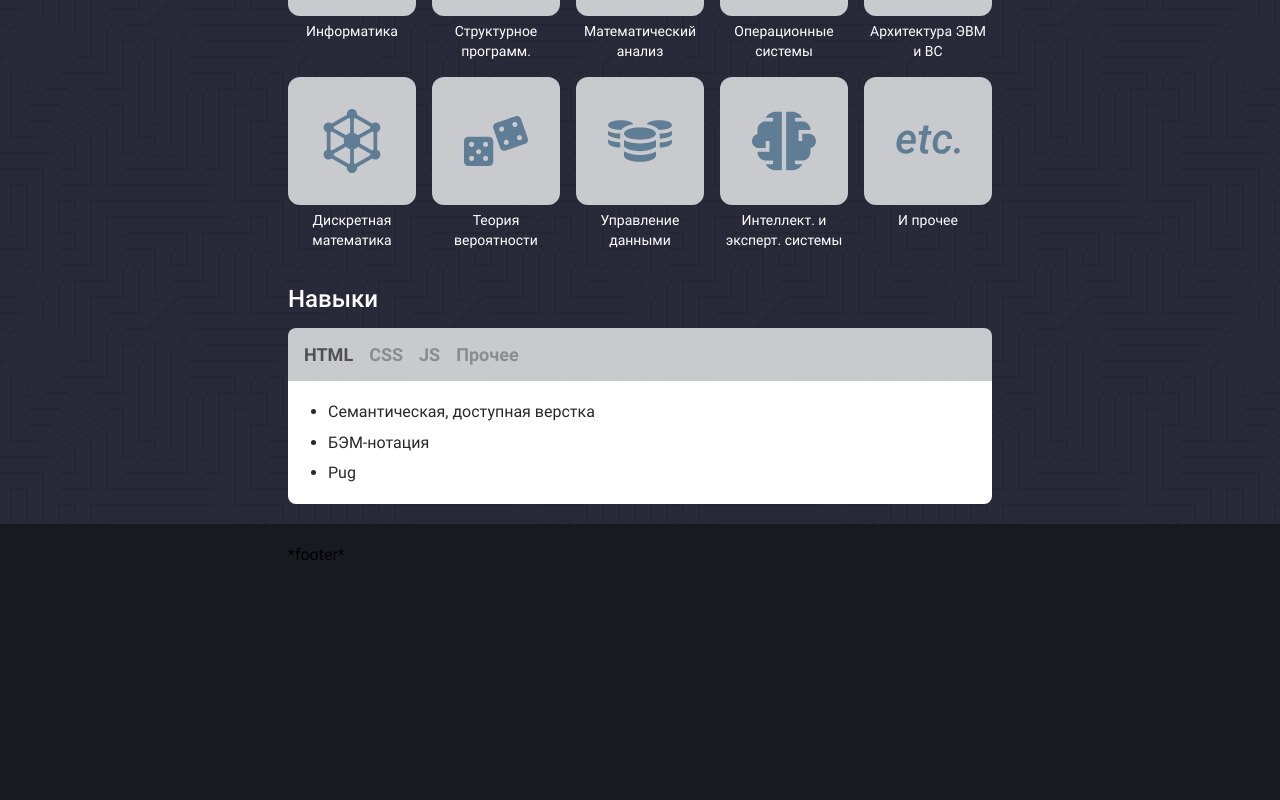
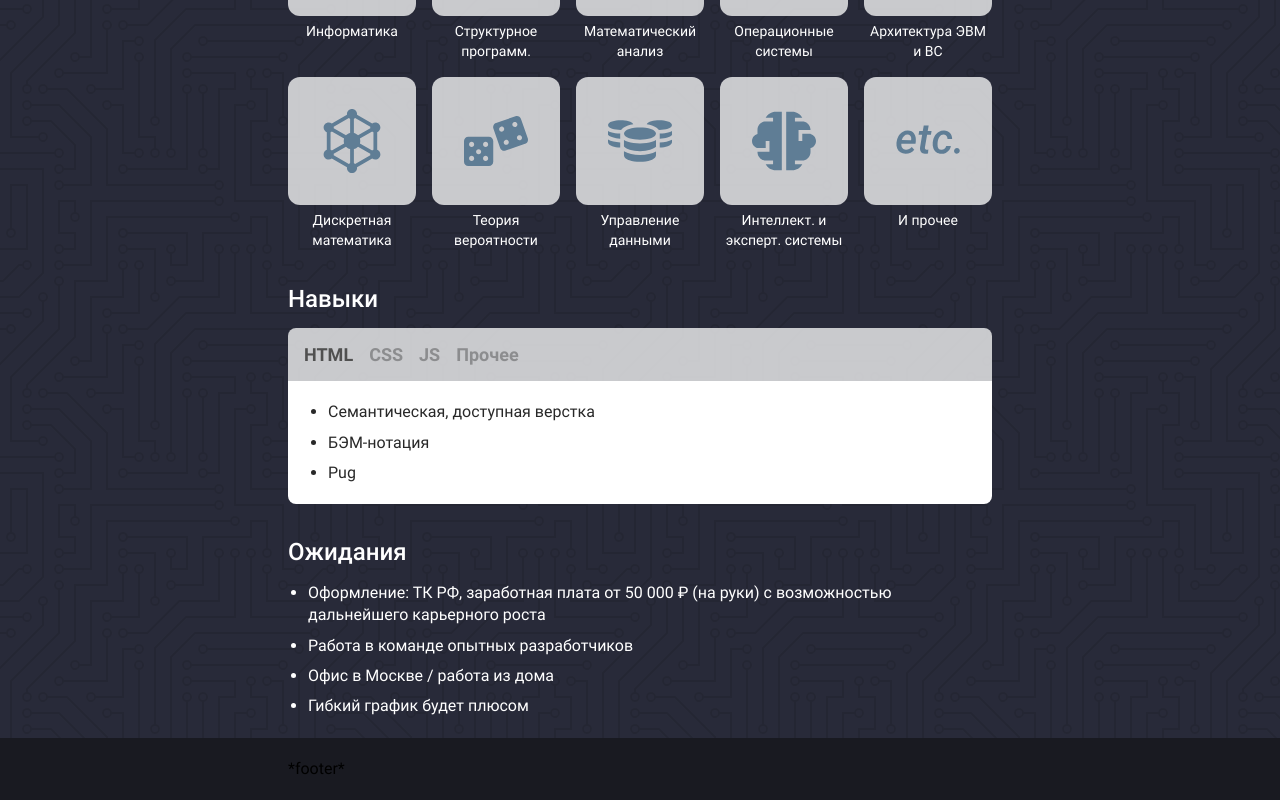
Before and after one commit to GitKhab/gitkhab.com, a Vue app: page / in a window 1280 px wide. Shown: the part 775-1575 px from the top of the page. Before the commit the page ends 1362 px from the top, so only its background shows below. Built offline with nearby package versions, Linux system fonts and the light colour scheme.

Commit message:
Add expectations

```diff
--- /dev/null
+++ b/src/components/Expectations.vue
@@ -0,0 +1,39 @@
+<template>
+  <section class="expectations">
+    <h1 class="expectations__title">Ожидания</h1>
+    <List :list="expectations"/>
+  </section>
+</template>
+
+<script>
+  import List from "@/components/List";
+
+  export default {
+    name: "Expectations",
+    components: {List},
+    data() {
+      return {
+        expectations: [
+          'Оформление: ТК РФ, заработная плата от 50 000 ₽ (на руки) с возможностью дальнейшего карьерного роста',
+          'Работа в команде опытных разработчиков',
+          'Офис в Москве / работа из дома',
+          'Гибкий график будет плюсом'
+        ]
+      }
+    }
+  }
+</script>
+
+<style lang="scss">
+  @import "~@/assets/sass/variables.scss";
+
+  .expectations {
+    color: #fff;
+  }
+
+  .expectations__title {
+    margin: 0 0 12px 0;
+    font-size: $font-size-xl;
+    font-weight: 500;
+  }
+</style>
--- a/src/views/Home.vue
+++ b/src/views/Home.vue
@@ -6,6 +6,7 @@
       <Education class="home__education"/>
       <Subjects class="home__subjects"/>
       <Skills class="home__skills"/>
+      <Expectations class="home__expectations"/>
     </div>
   </main>
 </template>
@@ -16,10 +17,11 @@
   import Education from "@/components/Education";
   import Subjects from "@/components/Subjects";
   import Skills from "@/components/Skills";
+  import Expectations from "@/components/Expectations";
 
   export default {
     name: "Home",
-    components: {Skills, Subjects, Education, Photo, Cv}
+    components: {Expectations, Skills, Subjects, Education, Photo, Cv}
   }
 </script>
 
@@ -42,7 +44,8 @@
         'photo'
         'education'
         'subjects'
-        'skills';
+        'skills'
+        'expectations';
     grid-gap: 32px;
   }
 
@@ -66,6 +69,10 @@
     grid-area: skills;
   }
 
+  .home__expectations {
+    grid-area: expectations;
+  }
+
   @media screen and (min-width: 640px) {
     .home__inner {
       max-width: 768px;
@@ -73,7 +80,8 @@
         'cv cv'
         'photo education'
         'subjects subjects'
-        'skills skills';
+        'skills skills'
+        'expectations expectations';
       grid-template-columns: minmax(310px, 1fr) 1fr;
     }
 
```
